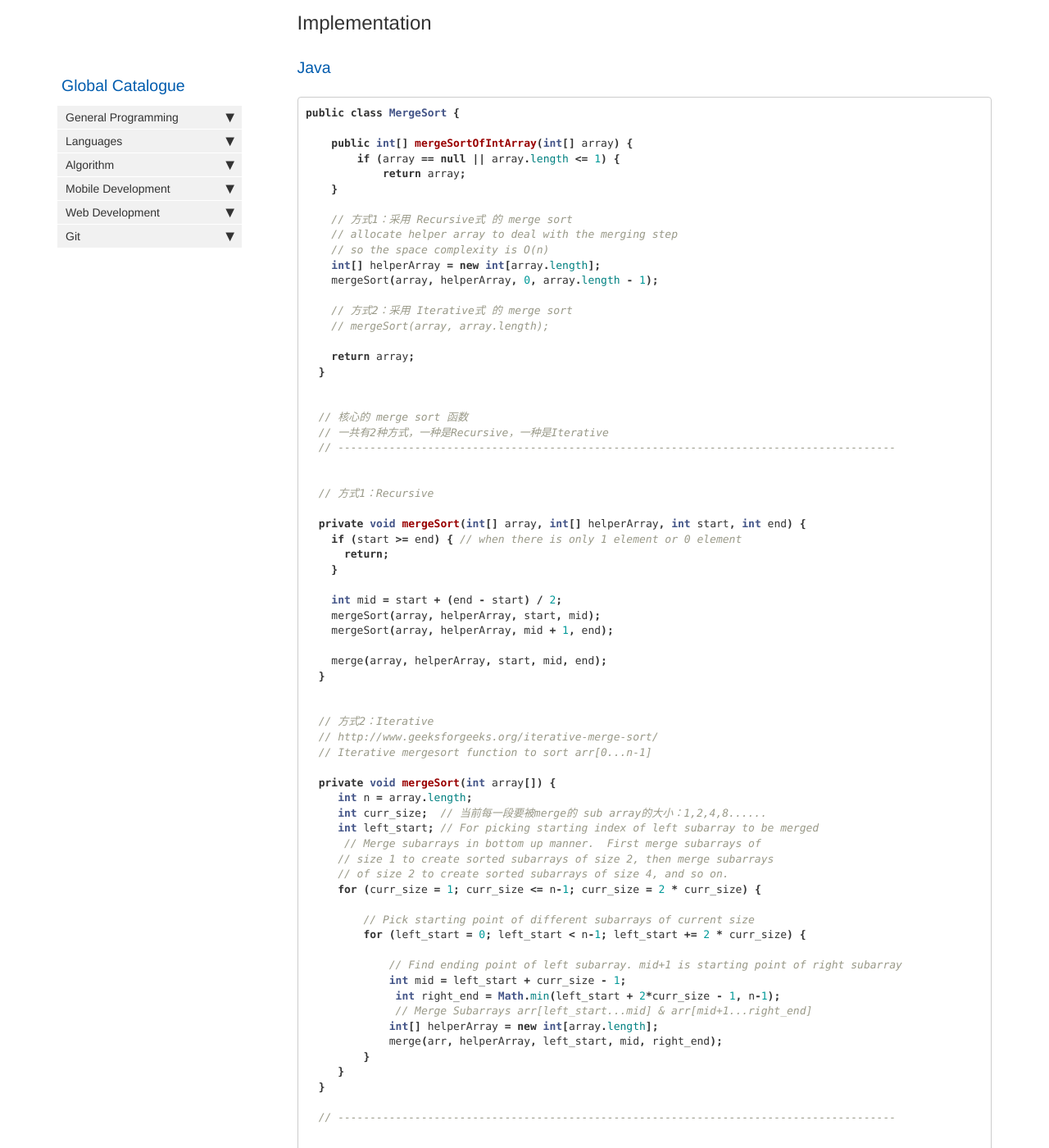
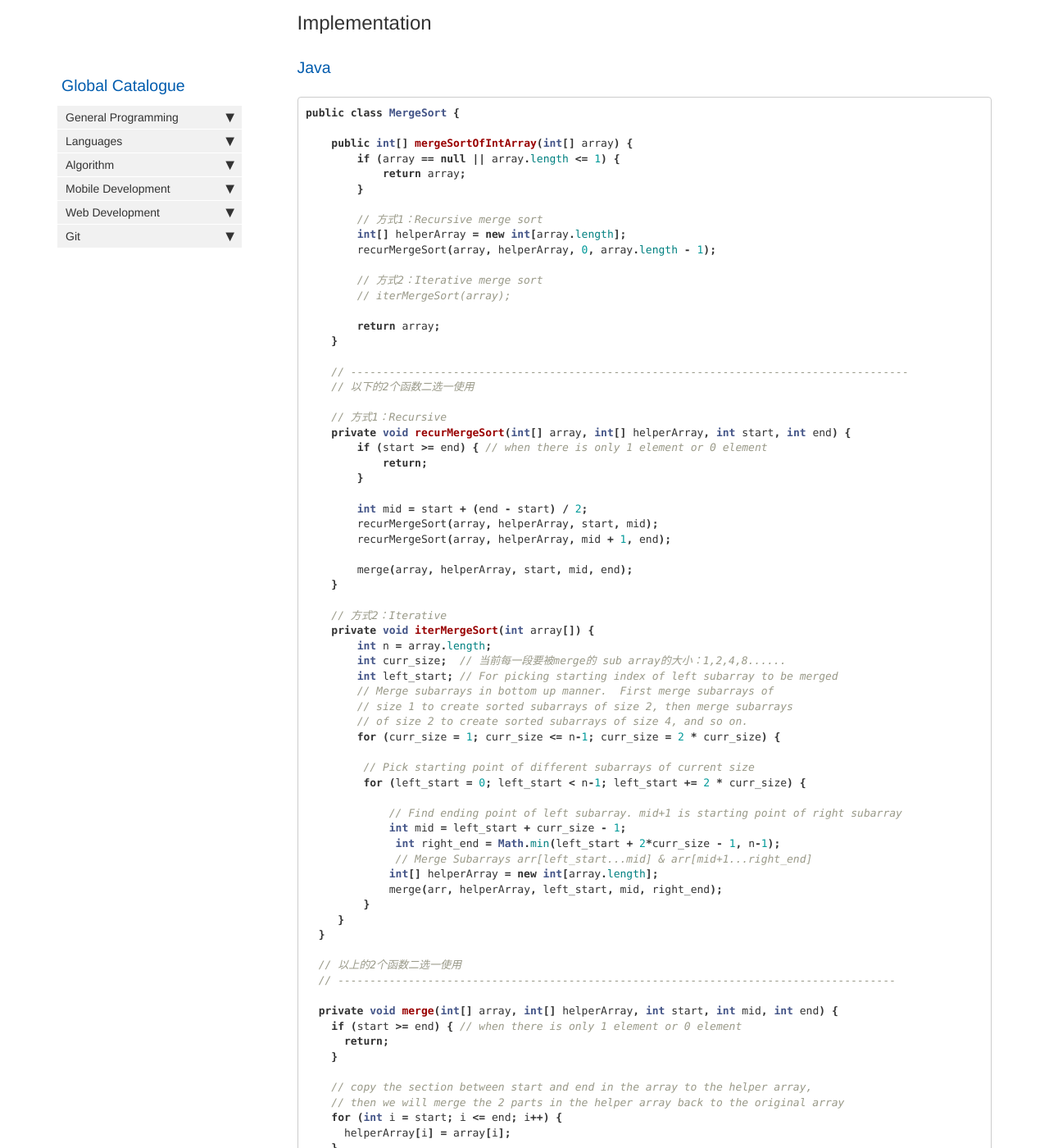
Before and after one commit to HungryOrc/hungryorc.github.io, a Jekyll site: the page built from pages/algorithm/algorithm_merge_sort.md, in a window 1280 px wide and 1400 px high, scrolled down 282 px. Shown: the whole window at 82% size. Built offline with Jekyll 4.4.1, drawn with Linux system fonts in a browser that asks for light colours; nearby versions of some CDN libraries; comment, search, counter and statistics services are not loaded.

Commit message:
Update algorithm_merge_sort.md

```diff
--- a/pages/algorithm/algorithm_merge_sort.md
+++ b/pages/algorithm/algorithm_merge_sort.md
@@ -22,53 +22,43 @@ public class MergeSort {
     public int[] mergeSortOfIntArray(int[] array) {
         if (array == null || array.length <= 1) {
             return array;
+        }
+
+        // 方式1：Recursive merge sort
+        int[] helperArray = new int[array.length];
+        recurMergeSort(array, helperArray, 0, array.length - 1);
+
+        // 方式2：Iterative merge sort
+        // iterMergeSort(array);
+
+        return array;
     }
 
-    // 方式1：采用 Recursive式 的 merge sort
-    // allocate helper array to deal with the merging step
-    // so the space complexity is O(n)
-    int[] helperArray = new int[array.length];
-    mergeSort(array, helperArray, 0, array.length - 1);
+    // ---------------------------------------------------------------------------------------
+    // 以下的2个函数二选一使用
 
-    // 方式2：采用 Iterative式 的 merge sort
-    // mergeSort(array, array.length);
+    // 方式1：Recursive
+    private void recurMergeSort(int[] array, int[] helperArray, int start, int end) {
+        if (start >= end) { // when there is only 1 element or 0 element
+            return;
+        }
 
-    return array;
-  }
+        int mid = start + (end - start) / 2;
+        recurMergeSort(array, helperArray, start, mid);
+        recurMergeSort(array, helperArray, mid + 1, end);
 
-
-  // 核心的 merge sort 函数
-  // 一共有2种方式，一种是Recursive，一种是Iterative
-  // ---------------------------------------------------------------------------------------
-
-
-  // 方式1：Recursive
-
-  private void mergeSort(int[] array, int[] helperArray, int start, int end) {
-    if (start >= end) { // when there is only 1 element or 0 element
-      return;
+        merge(array, helperArray, start, mid, end);
     }
 
-    int mid = start + (end - start) / 2;
-    mergeSort(array, helperArray, start, mid);
-    mergeSort(array, helperArray, mid + 1, end);
-
-    merge(array, helperArray, start, mid, end);
-  }
-
-
-  // 方式2：Iterative
-  // http://www.geeksforgeeks.org/iterative-merge-sort/
-  // Iterative mergesort function to sort arr[0...n-1]
-
-  private void mergeSort(int array[]) {
-     int n = array.length;
-     int curr_size;  // 当前每一段要被merge的 sub array的大小：1,2,4,8......
-     int left_start; // For picking starting index of left subarray to be merged
-      // Merge subarrays in bottom up manner.  First merge subarrays of
-     // size 1 to create sorted subarrays of size 2, then merge subarrays
-     // of size 2 to create sorted subarrays of size 4, and so on.
-     for (curr_size = 1; curr_size <= n-1; curr_size = 2 * curr_size) {
+    // 方式2：Iterative
+    private void iterMergeSort(int array[]) {
+        int n = array.length;
+        int curr_size;  // 当前每一段要被merge的 sub array的大小：1,2,4,8......
+        int left_start; // For picking starting index of left subarray to be merged
+        // Merge subarrays in bottom up manner.  First merge subarrays of
+        // size 1 to create sorted subarrays of size 2, then merge subarrays
+        // of size 2 to create sorted subarrays of size 4, and so on.
+        for (curr_size = 1; curr_size <= n-1; curr_size = 2 * curr_size) {
 
          // Pick starting point of different subarrays of current size
          for (left_start = 0; left_start < n-1; left_start += 2 * curr_size) {
@@ -83,8 +73,8 @@ public class MergeSort {
      }
   }
 
+  // 以上的2个函数二选一使用
   // ---------------------------------------------------------------------------------------
-
 
   private void merge(int[] array, int[] helperArray, int start, int mid, int end) {
     if (start >= end) { // when there is only 1 element or 0 element
```
